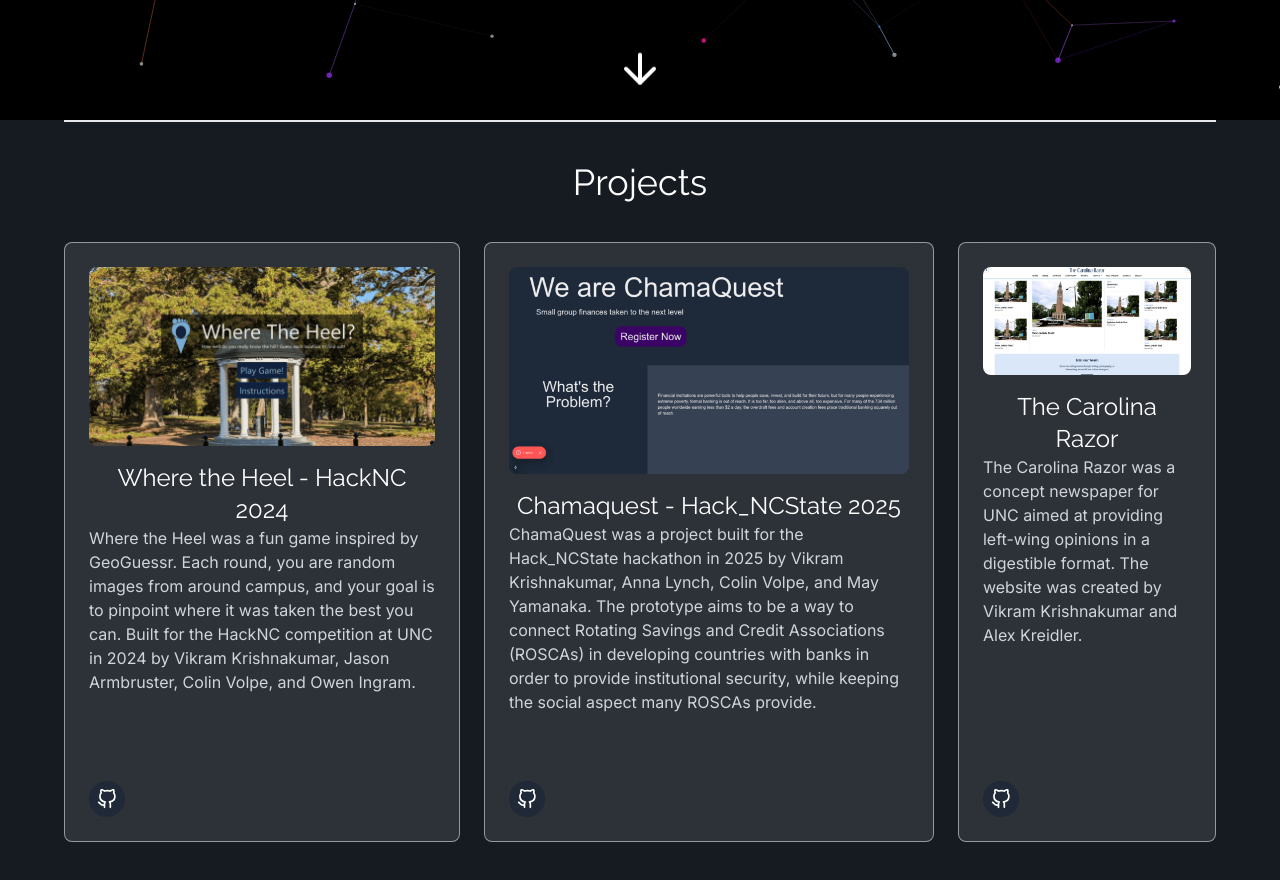
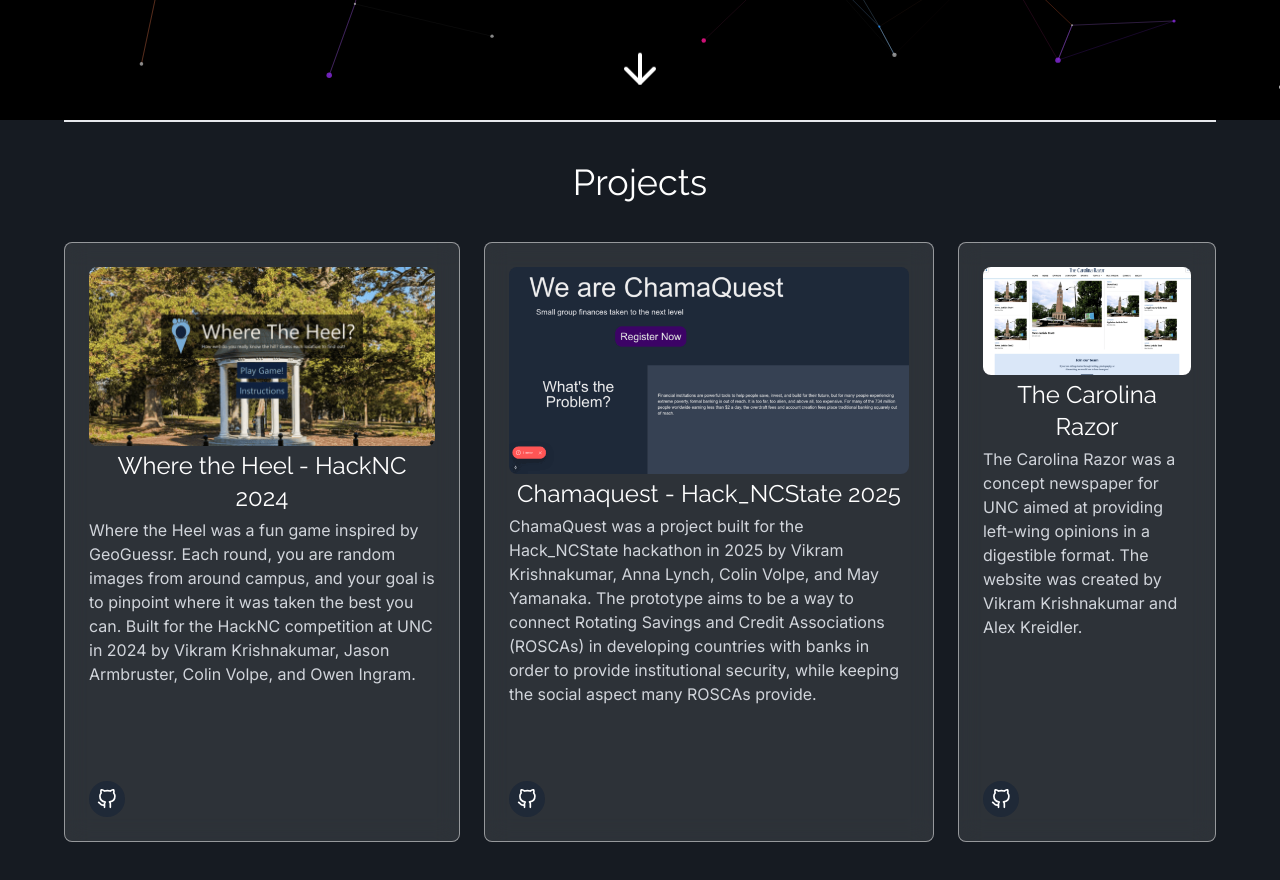
Before and after one commit to hinuiiik/portfolio, a Next.js app: page / in a window 1280 px wide. Shown: the part 680-1560 px from the top of the page. Before the commit the page ends 1522 px from the top, so only its background shows below. Built offline with nearby package versions, Linux system fonts and the light colour scheme.

Commit message:
Fix some spacing

```diff
--- a/src/app/page.tsx
+++ b/src/app/page.tsx
@@ -40,7 +40,7 @@
 
             <ScrollIndicator/>
 
-            <div className="border-t-2 w-[90%] mx-auto">
+            <div className="border-t-2 w-[90%] mx-auto mb-11">
                 <p className={"py-10 text-center text-4xl font-raleway"}>Projects</p>
                 <div className={"flex flex-col lg:flex-row items-center justify-center  gap-6"}>
                     <ProjectBox
--- a/src/app/ui/ProjectBox.tsx
+++ b/src/app/ui/ProjectBox.tsx
@@ -34,7 +34,7 @@
                 />
             )}
 
-            <p className="text-2xl mt-4 text-center font-raleway">{name}</p>
+            <p className="text-2xl m-1 text-center font-raleway">{name}</p>
 
             <p className="text-gray-300 flex-grow text-left">{description}</p>
 
```
